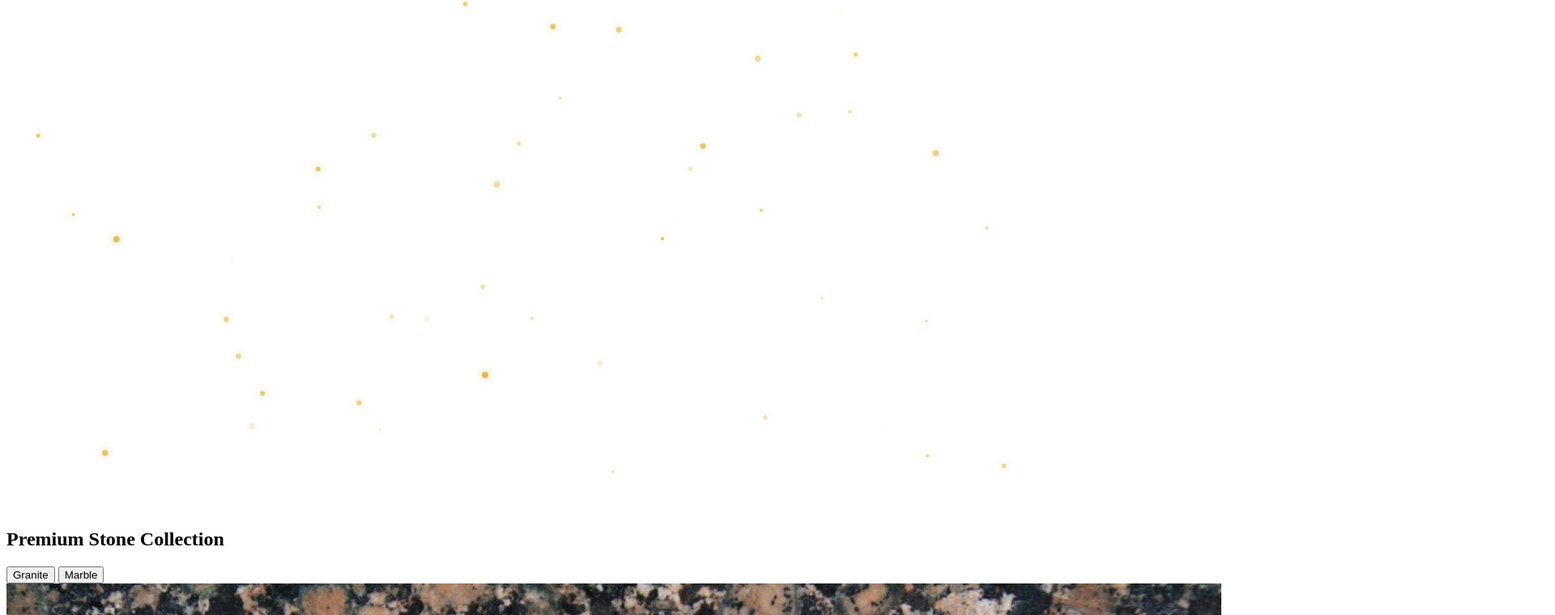
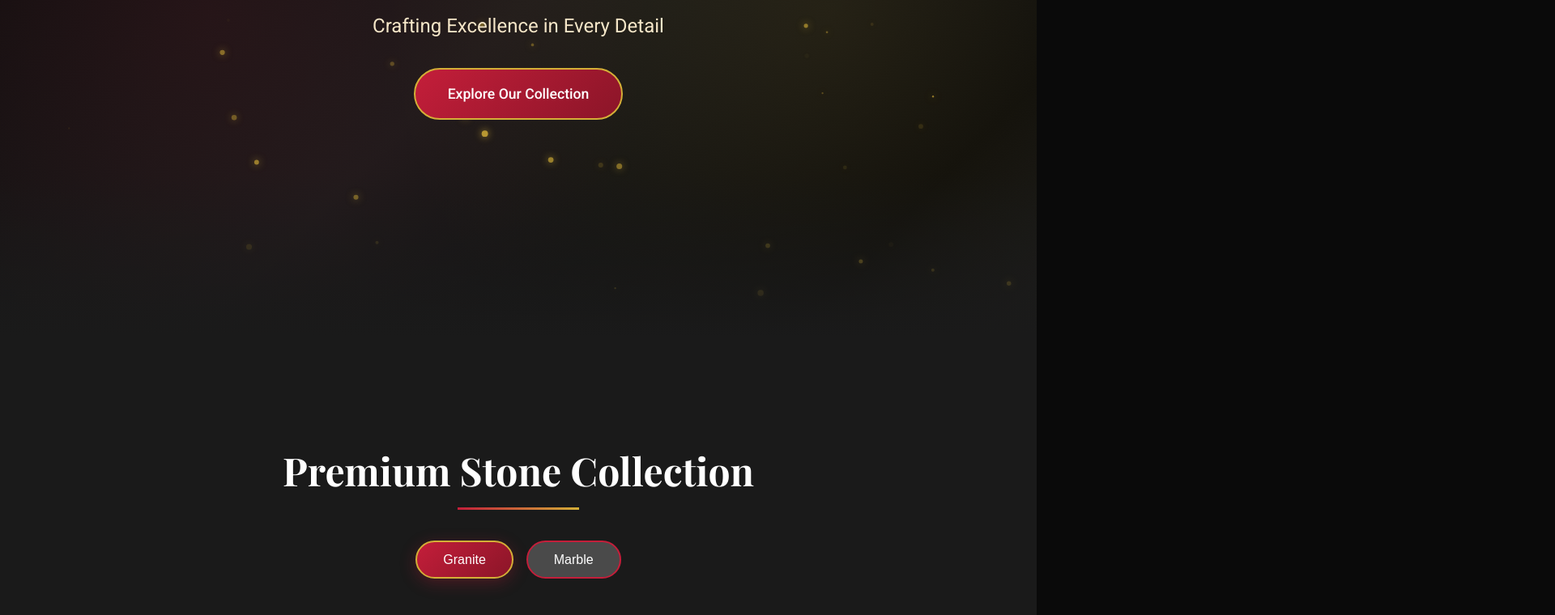
Before and after one commit to HugoChambert/UNIVERSAL-STONES, a website built with Vite: page index.html in a window 1280 px wide. Shown: the part 465-1225 px from the top of the page at 81% size, 1920 px wide, since content can reach past the window. Built offline with nearby package versions, Linux system fonts and the light colour scheme.

Commit message:
Update index.html

```diff
--- a/index.html
+++ b/index.html
@@ -11,7 +11,7 @@
   <link rel="preconnect" href="https://fonts.gstatic.com" crossorigin>
   <link href="https://fonts.googleapis.com/css2?family=Playfair+Display:wght@400;700&family=Roboto:wght@300;400;500&display=swap" rel="stylesheet">
   <link rel="preload" as="image" href="./logo.jpg">
-  <link rel="stylesheet" href="./style.css">
+  <link rel="stylesheet" href="./src/style.css">
 </head>
 <body>
   <nav class="navbar">
@@ -95,6 +95,6 @@
     </div>
   </footer>
 
-  <script type="module" src="./main.js"></script>
+  <script type="module" src="./src/main.js"></script>
 </body>
 </html>
```
